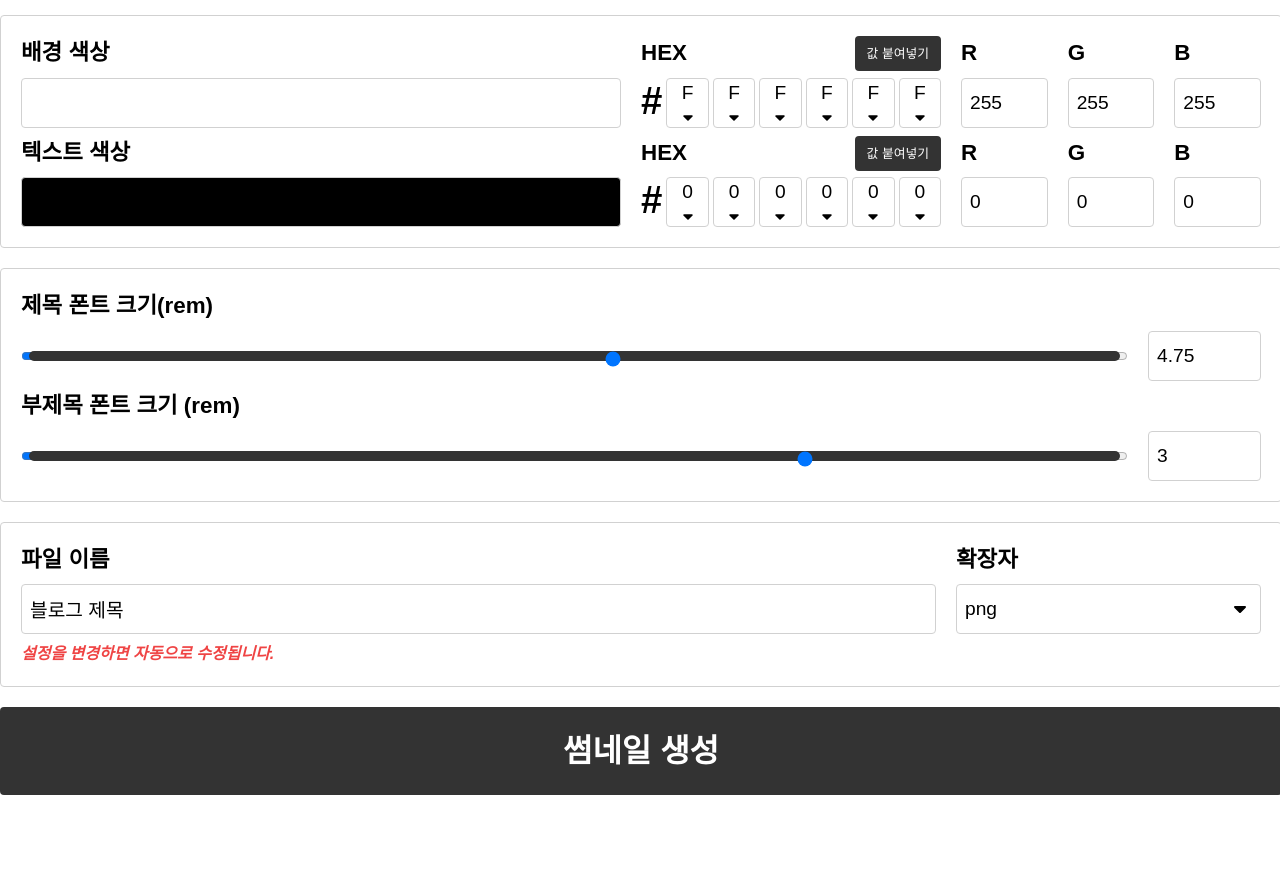
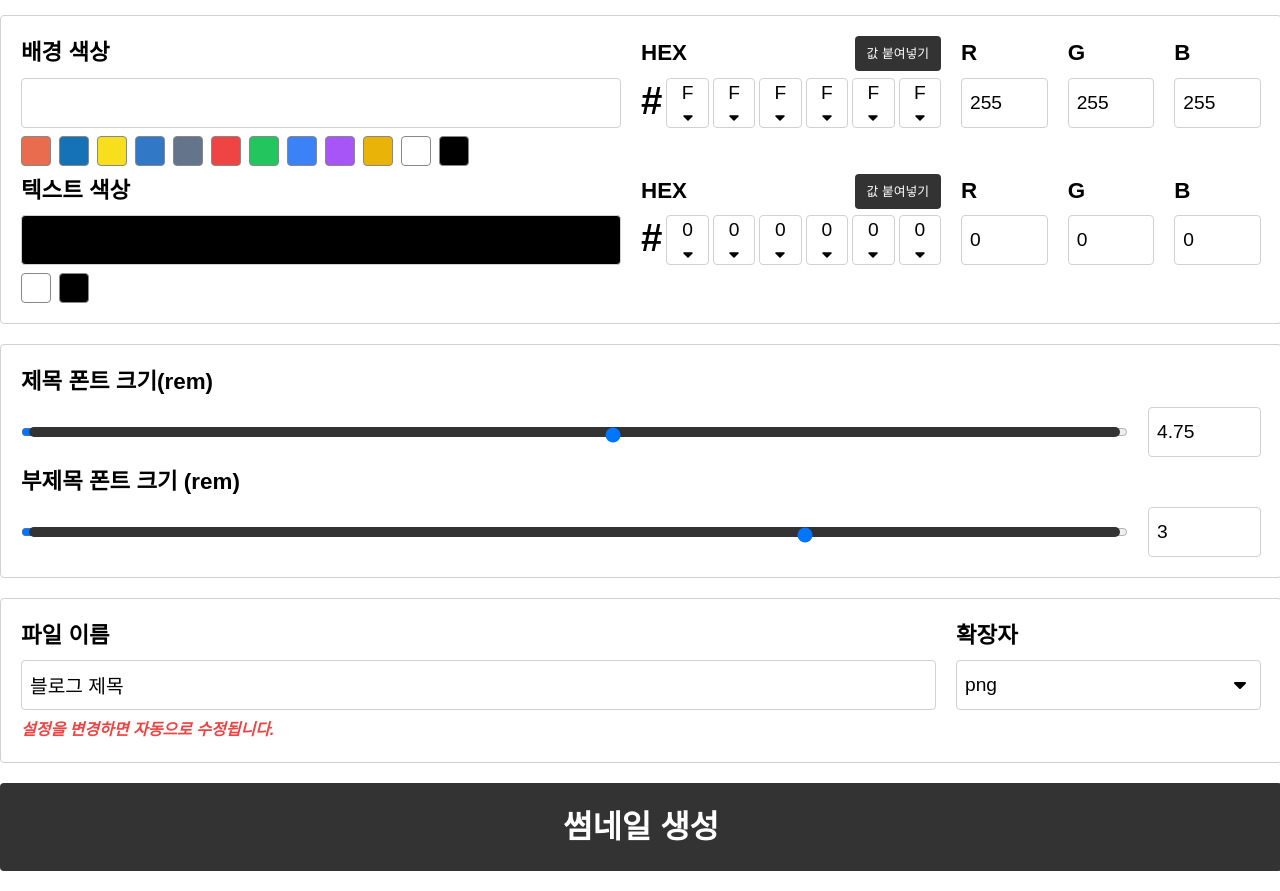
Before and after one commit to nihilapp/thumbgen.nihilapps.dev, a Next.js app: page /thumbgen in a window 1280 px wide. Shown: the part 1000-1891 px from the top of the page. Before the commit the page ends 1815 px from the top, so only its background shows below. Built offline with nearby package versions, Linux system fonts and the light colour scheme.

Commit message:
2024 1211  색상 견본 추가.

```diff
--- /dev/null
+++ b/app/(thumbgen)/thumbgen/_components/ColorPannel.ts
@@ -0,0 +1,17 @@
+'use client';
+
+import styled from 'styled-components';
+import { color, size } from '@/_styles';
+
+interface ColorPannelProps {
+  $color: string;
+}
+
+export const ColorPannel = styled.div<ColorPannelProps>`
+  width: 30px;
+  height: 30px;
+  border-radius: ${size.normal[1]};
+  background-color: ${({ $color, }) => $color};
+  border: 1px solid ${color.black[400]};
+  cursor: pointer;
+`;
--- a/app/(thumbgen)/thumbgen/_components/ColorSettingArea.tsx
+++ b/app/(thumbgen)/thumbgen/_components/ColorSettingArea.tsx
@@ -9,6 +9,8 @@ import { RGBInput } from './RGBInput';
 import { HexSelector } from './HexSelector';
 import { HexPasteModal } from './HexPasteModal';
 import { SmallButton } from './SmallButton';
+import { bgColorData, textColorData } from '@/_data';
+import { ColorPannel } from './ColorPannel';
 
 export function ColorSettingArea() {
   const [ openTextHexModal, setOpenTextHexModal, ] = useState(false);
@@ -40,6 +42,14 @@ export function ColorSettingArea() {
     setOpenBgHexModal(true);
   };
 
+  const onClickBgColorPreview = (color: string) => {
+    setBgColor(color);
+  };
+
+  const onClickTextColorPreview = (color: string) => {
+    setTextColor(color);
+  };
+
   return (
     <>
       <ColFlex className='p-5 rounded-1 border border-black-200 mb-5'>
@@ -65,6 +75,15 @@ export function ColorSettingArea() {
           </SmallButton>
           <RGBInput color={bgColor} setColor={setBgColor} />
         </RowFlex>
+        <RowFlex className='!gap-2'>
+          {bgColorData.map((color) => (
+            <ColorPannel
+              key={color.color}
+              $color={color.color}
+              onClick={() => onClickBgColorPreview(color.color)}
+            />
+          ))}
+        </RowFlex>
         <RowFlex className='relative'>
           <Label className='flex-[2] shrink-0'>
             <LabelTitle>텍스트 색상</LabelTitle>
@@ -87,6 +106,15 @@ export function ColorSettingArea() {
           </SmallButton>
           <RGBInput color={textColor} setColor={setTextColor} />
         </RowFlex>
+        <RowFlex className='!gap-2'>
+          {textColorData.map((color) => (
+            <ColorPannel
+              key={color.color}
+              $color={color.color}
+              onClick={() => onClickTextColorPreview(color.color)}
+            />
+          ))}
+        </RowFlex>
       </ColFlex>
 
       {openTextHexModal && (
--- /dev/null
+++ b/app/(thumbgen)/thumbgen/_components/NumberInput.tsx
@@ -0,0 +1,32 @@
+'use client';
+
+import React from 'react';
+import {
+  HiddenNumberInput, NumberButtons, NumberDecreaseButton, NumberIncreaseButton, NumberVision
+} from './number-input.styled';
+
+interface Props {
+  number: number;
+  // eslint-disable-next-line no-unused-vars
+  setNumber: (number: number) => void;
+}
+
+export function NumberInput({ number, setNumber, }: Props) {
+  const onChangeNumber = (event: React.ChangeEvent<HTMLInputElement>) => {
+    const value = parseInt(event.target.value, 10);
+    if (value >= 0) {
+      setNumber(value);
+    }
+  };
+
+  return (
+    <>
+      <HiddenNumberInput />
+      <NumberVision />
+      <NumberButtons>
+        <NumberIncreaseButton />
+        <NumberDecreaseButton />
+      </NumberButtons>
+    </>
+  );
+}
--- a/app/(thumbgen)/thumbgen/_components/index.ts
+++ b/app/(thumbgen)/thumbgen/_components/index.ts
@@ -43,3 +43,15 @@ export {
 
 export { HexPasteModal } from './HexPasteModal';
 export { SmallButton } from './SmallButton';
+
+export { NumberInput } from './NumberInput';
+
+export {
+  HiddenNumberInput,
+  NumberVision,
+  NumberIncreaseButton,
+  NumberDecreaseButton,
+  NumberButtons
+} from './number-input.styled';
+
+export { ColorPannel } from './ColorPannel';
--- /dev/null
+++ b/app/(thumbgen)/thumbgen/_components/number-input.styled.ts
@@ -0,0 +1,23 @@
+'use client';
+
+import styled from 'styled-components';
+
+export const HiddenNumberInput = styled.input`
+
+`;
+
+export const NumberVision = styled.div`
+
+`;
+
+export const NumberButtons = styled.div`
+
+`;
+
+export const NumberIncreaseButton = styled.button`
+
+`;
+
+export const NumberDecreaseButton = styled.button`
+
+`;
--- a/app/(thumbgen)/thumbgen/_components/thumbgen.styled.ts
+++ b/app/(thumbgen)/thumbgen/_components/thumbgen.styled.ts
@@ -81,4 +81,5 @@ export const ColorPreview = styled.div<ColorPreviewProps>`
   border-radius: ${size.normal[1]};
   height: 50px;
   background-color: ${({ $color, }) => $color};
+  cursor: pointer;
 `;
```
Also changed, not shown: package.json (+19 -19 lines), 1 other file (tests, documents, lock files or other folders).
